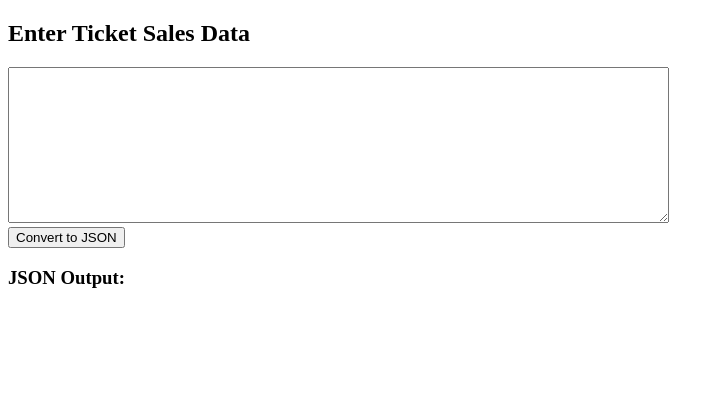
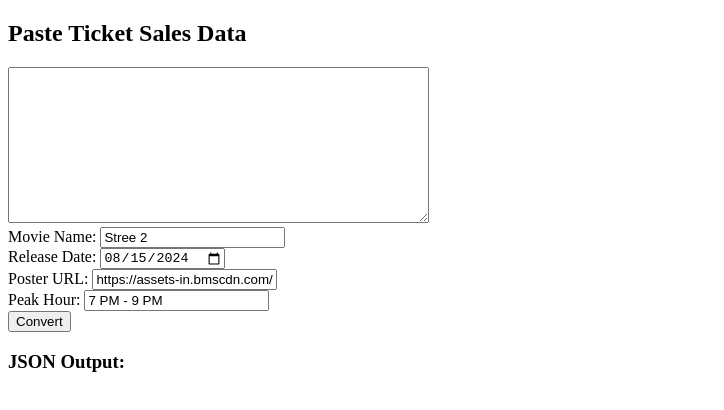
Before and after one commit to unknownman2024/Bookmyshow, a plain HTML site: page conv.html in a window 1280 px wide. Shown: the whole page, without its empty margins (0-724 px from the left). Drawn offline with Linux system fonts and the light colour scheme.

Commit message:
Update conv.html

```diff
--- a/conv.html
+++ b/conv.html
@@ -3,59 +3,70 @@
 <head>
     <meta charset="UTF-8">
     <meta name="viewport" content="width=device-width, initial-scale=1.0">
-    <title>Ticket Sales JSON Converter</title>
+    <title>Ticket Sales to JSON</title>
 </head>
 <body>
-    <h2>Enter Ticket Sales Data</h2>
-    <textarea id="inputData" rows="10" cols="80"></textarea>
-    <br>
-    <button onclick="convertToJSON()">Convert to JSON</button>
+    <h2>Paste Ticket Sales Data</h2>
+    <textarea id="inputData" rows="10" cols="50"></textarea><br>
+    <label>Movie Name: <input type="text" id="movieName" value="Stree 2"></label><br>
+    <label>Release Date: <input type="date" id="releaseDate" value="2024-08-15"></label><br>
+    <label>Poster URL: <input type="text" id="poster" value="https://assets-in.bmscdn.com/iedb/movies/images/mobile/thumbnail/xlarge/stree-2-et00312345-1737184762.jpg"></label><br>
+    <label>Peak Hour: <input type="text" id="peakHour" value="7 PM - 9 PM"></label><br>
+    <button onclick="convertToJSON()">Convert</button>
     <h3>JSON Output:</h3>
     <pre id="output"></pre>
 
     <script>
         function convertToJSON() {
             const inputText = document.getElementById("inputData").value;
-            const lines = inputText.split("\n").map(line => line.trim()).filter(line => line);
+            const movieName = document.getElementById("movieName").value;
+            const releaseDateStr = document.getElementById("releaseDate").value;
+            const poster = document.getElementById("poster").value;
+            const peakHour = document.getElementById("peakHour").value;
+            const releaseDate = new Date(releaseDateStr);
 
-            let jsonOutput = {
-                movie_name: "Stree 2",
-                release_date: "2024-08-15",
-                poster: "https://assets-in.bmscdn.com/iedb/movies/images/mobile/thumbnail/xlarge/stree-2-et00312345-1737184762.jpg",
-                peak_hour: "7 PM - 9 PM",
-                ticket_sales: []
+            const lines = inputText.trim().split("\n");
+            const ticketSales = [];
+
+            for (let line of lines) {
+                const parts = line.split(/\s+/);
+                if (parts.length < 5) continue;
+
+                const dateStr = parts[1];
+                const noOfTickets = parts[3].replace(/\s+/g, "");
+                const total = parts[4].replace(/\s+/g, "");
+
+                const dateParts = dateStr.split(".");
+                const date = new Date(`20${dateParts[2]}-${dateParts[1]}-${dateParts[0]}`);
+
+                let daysBeforeRelease = null;
+                let daysAfterRelease = null;
+                const diff = Math.round((date - releaseDate) / (1000 * 60 * 60 * 24));
+
+                if (diff < 0) {
+                    daysBeforeRelease = Math.abs(diff);
+                } else {
+                    daysAfterRelease = diff + 1;
+                }
+
+                ticketSales.push({
+                    date: dateStr,
+                    no_of_tickets: noOfTickets,
+                    total: total,
+                    days_before_release: daysBeforeRelease,
+                    days_after_release: daysAfterRelease
+                });
+            }
+
+            const outputJSON = {
+                movie_name: movieName,
+                release_date: releaseDateStr,
+                poster: poster,
+                peak_hour: peakHour,
+                ticket_sales: ticketSales
             };
 
-            let releaseDate = new Date("2024-08-15");
-
-            lines.forEach(line => {
-                let parts = line.split(/\s+/); // Split by whitespace
-                if (parts.length >= 5) {
-                    let dayNum = parseInt(parts[0]);
-                    let date = parts[1];
-                    let noOfTickets = parts[3] + parts[4]; // Ensure 'K' stays attached
-                    let total = parts[5] + parts[6]; // Ensure 'K' stays attached
-
-                    let entryDate = new Date(date.split(".").reverse().join("-"));
-                    let diffDays = Math.round((entryDate - releaseDate) / (1000 * 60 * 60 * 24));
-
-                    let ticketEntry = {
-                        date: date,
-                        no_of_tickets: noOfTickets,
-                        total: total,
-                    };
-
-                    if (diffDays < 0) {
-                        ticketEntry.days_before_release = Math.abs(diffDays);
-                    } else {
-                        ticketEntry.days_after_release = diffDays + 1;
-                    }
-
-                    jsonOutput.ticket_sales.push(ticketEntry);
-                }
-            });
-
-            document.getElementById("output").textContent = JSON.stringify(jsonOutput, null, 4);
+            document.getElementById("output").textContent = JSON.stringify(outputJSON, null, 4);
         }
     </script>
 </body>
```
